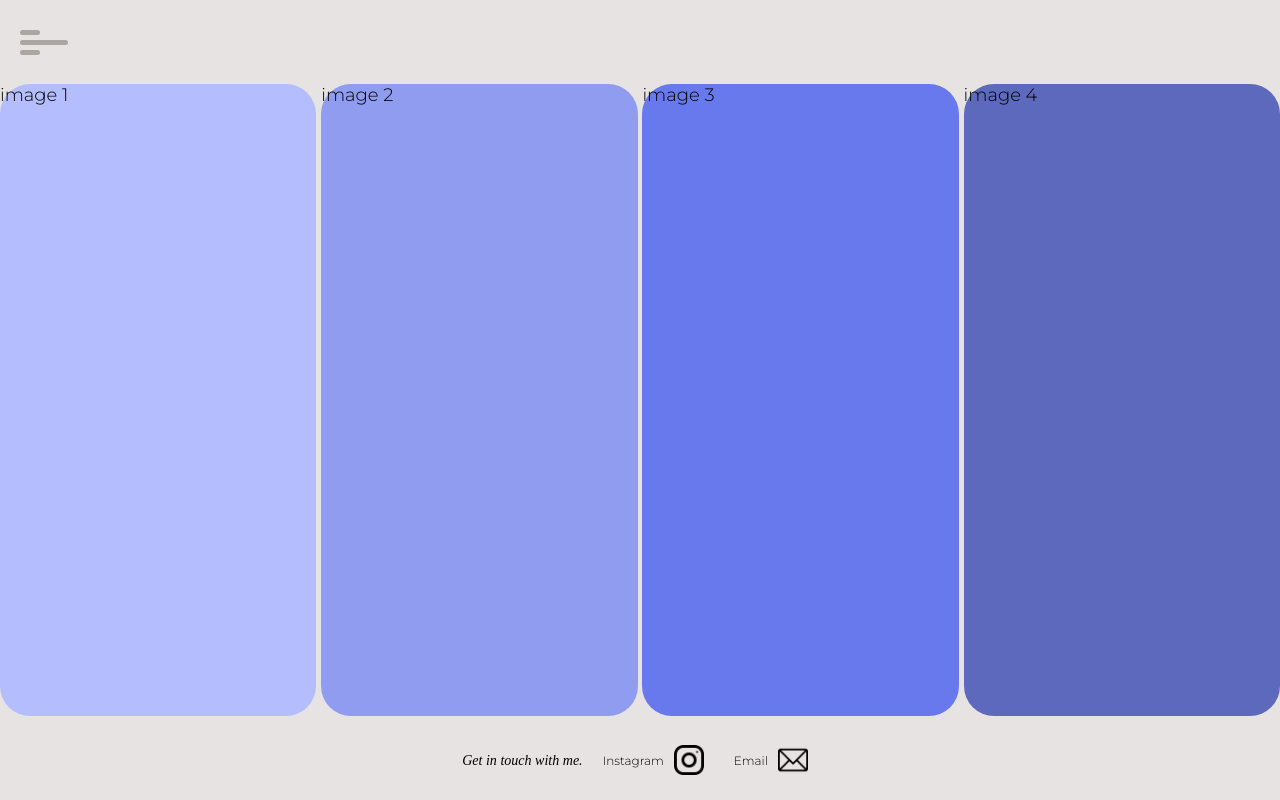
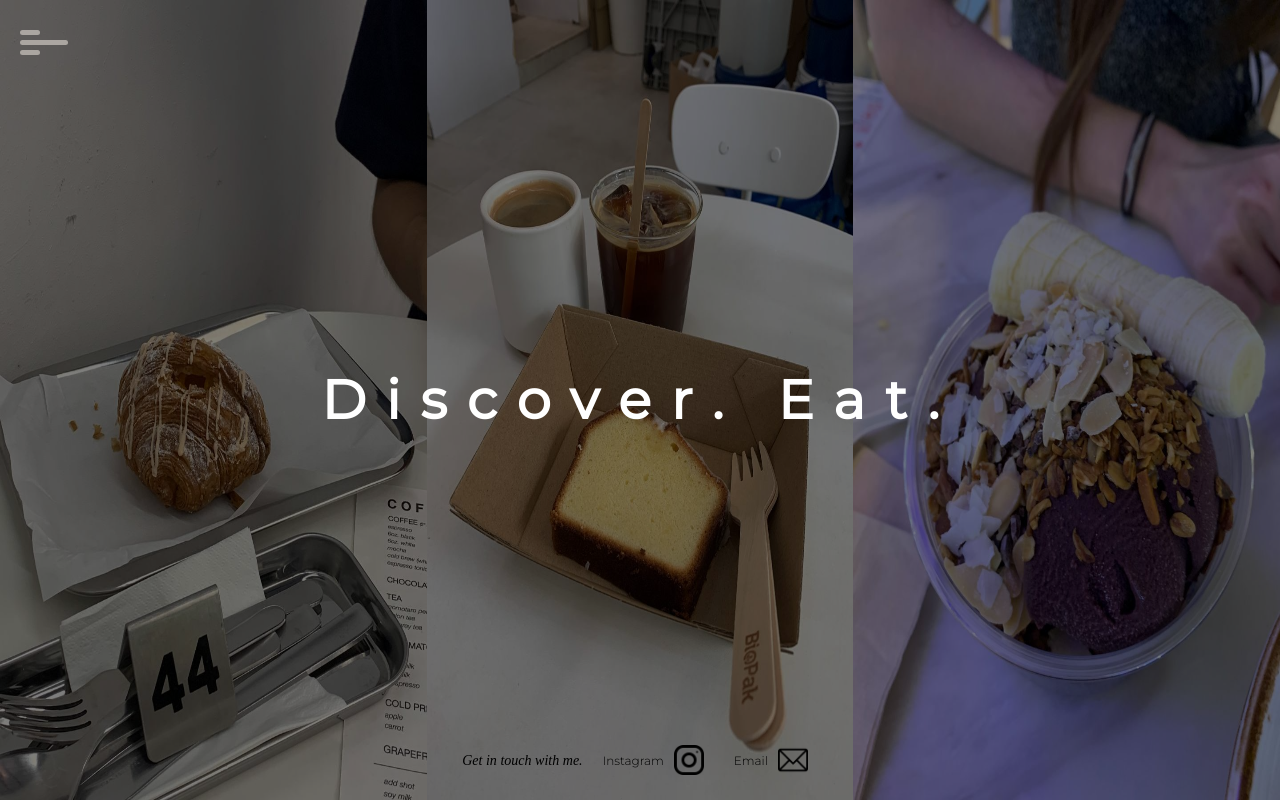
Before and after one commit to alfreddevelops/messedfoods_, a plain HTML site: page public/index.html in a window 1280 px wide. Drawn offline with nearby package versions, Linux system fonts and the light colour scheme; a web font is replaced by a local one.

Commit message:
changes to index.html

```diff
--- a/public/css/index.css
+++ b/public/css/index.css
@@ -216,9 +216,14 @@ footer {
   /* background-color: #33F6F1; */
   font-size: 12px;
   grid-area: footer;
+  position: absolute;
+  bottom: 0;
   display: flex;
   align-items: center;
   justify-content: center;
+  width: 100%;
+  height: 10%;
+  /* color: white; */
   /* border: 1px solid black; */
 }
 
@@ -226,7 +231,6 @@ footer div {
   display: flex;
   align-items: center;
   margin-left: 10px;
-  /* margin-right: 20px; */
   padding: 10px;
 }
 
@@ -238,15 +242,23 @@ footer img {
 
 /************* GRID TEMPLATE FOR HOMEPAGE *************/
 .homepage-container {
-  display: grid;
+  /* display: grid;
+  width: 100%;
   height: 100vh;
   grid-template-columns: 1fr 1fr 1fr 1fr;
-  grid-template-rows: 0.25fr 2fr 0.25fr;
+  grid-template-rows: 0.1fr 1fr 0.1fr;
   grid-template-areas:
   "nav nav nav nav"
-  "image1 image2 image3 image4"
+  "masthead masthead masthead masthead"
   "footer footer footer footer";
-  grid-gap: 0.3rem;
+  grid-gap: 0.3rem; */
+
+  display: flex;
+  flex-direction: column;
+  /* flex-wrap: wrap; */
+  height: 100vh;
+  width: 100%;
+  /* border: 1px solid black; */
 }
 
 /************* IMAGES FOR HOMEPAGE *************/
@@ -254,28 +266,41 @@ footer img {
   border-radius: var(--main-radius);
 } */
 
-#image1 {
-  background-color: #b4beff;
-  grid-area: image1;
-  border-radius: var(--main-radius);
+.masthead {
+  grid-area: masthead;
+  position: absolute;
+  width: 100%;
+  height: 100%;
+  display: flex;
+  justify-content: center;
+  align-items: center;
+  /* border: 1px solid black; */
 }
 
-#image2 {
-  background-color: #8f9cef;
-  grid-area: image2;
-  border-radius: var(--main-radius);
+.masthead img {
+  width: calc(100% / 3);
+  height: 100%;
 }
 
-#image3 {
-  background-color: #6779ec;
-  grid-area: image3;
-  border-radius: var(--main-radius);
+.masthead-overlay {
+  position: absolute;
+  opacity: 0.5;
+  width: 100%;
+  height: 100%;
+  background-color: black;
 }
 
-#image4 {
-  background-color: #5c69bd;
-  grid-area: image4;
-  border-radius: var(--main-radius);
+.masthead-title {
+  /* width: 100%; */
+  font-weight: bold;
+  color: white;
+  font-size: 3em;
+  letter-spacing: 20px;
+  position: absolute;
+  left: 50%;
+  top: 50%;
+  transform: translate(-50%, -50%);
+  z-index: 2;
 }
 
 /************* GRID TEMPLATE FOR EXPLORE PAGE *************/
--- a/public/index.html
+++ b/public/index.html
@@ -25,10 +25,16 @@
         </div>
       </div>
 
-      <div id="image1" class="image">image 1</div>
-      <div id="image2" class="image">image 2</div>
-      <div id="image3" class="image">image 3</div>
-      <div id="image4" class="image">image 4</div>
+      <section class="masthead-title">
+        <p>Discover. Eat.</p>
+      </section>
+
+      <section class="masthead">
+        <div class="masthead-overlay"></div>
+        <img src="img/brotherbird/croissant.jpg">
+        <img src="img/glyph/lemon-cake.jpg">
+        <img src="img/haakon/nut-berry.jpg">
+      </section>
 
       <footer>
         <h3>Get in touch with me.</h3>
```
